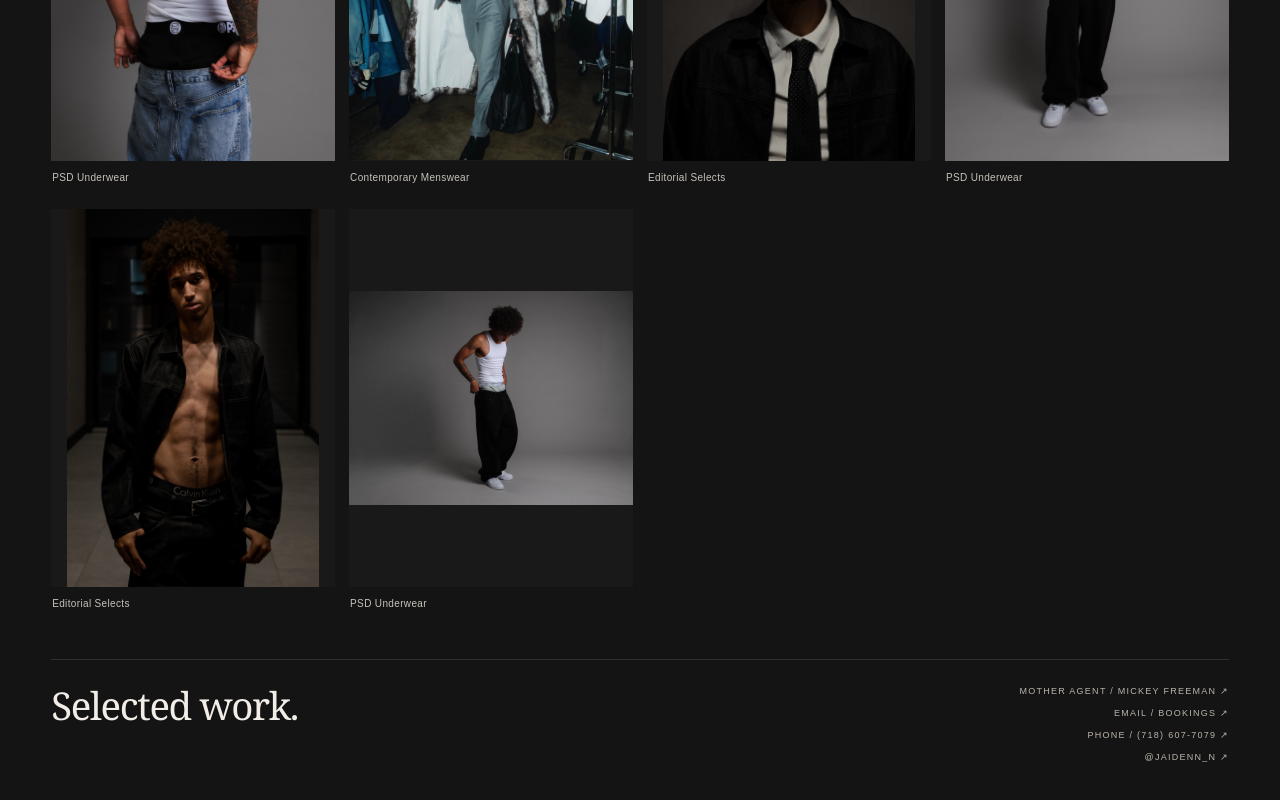
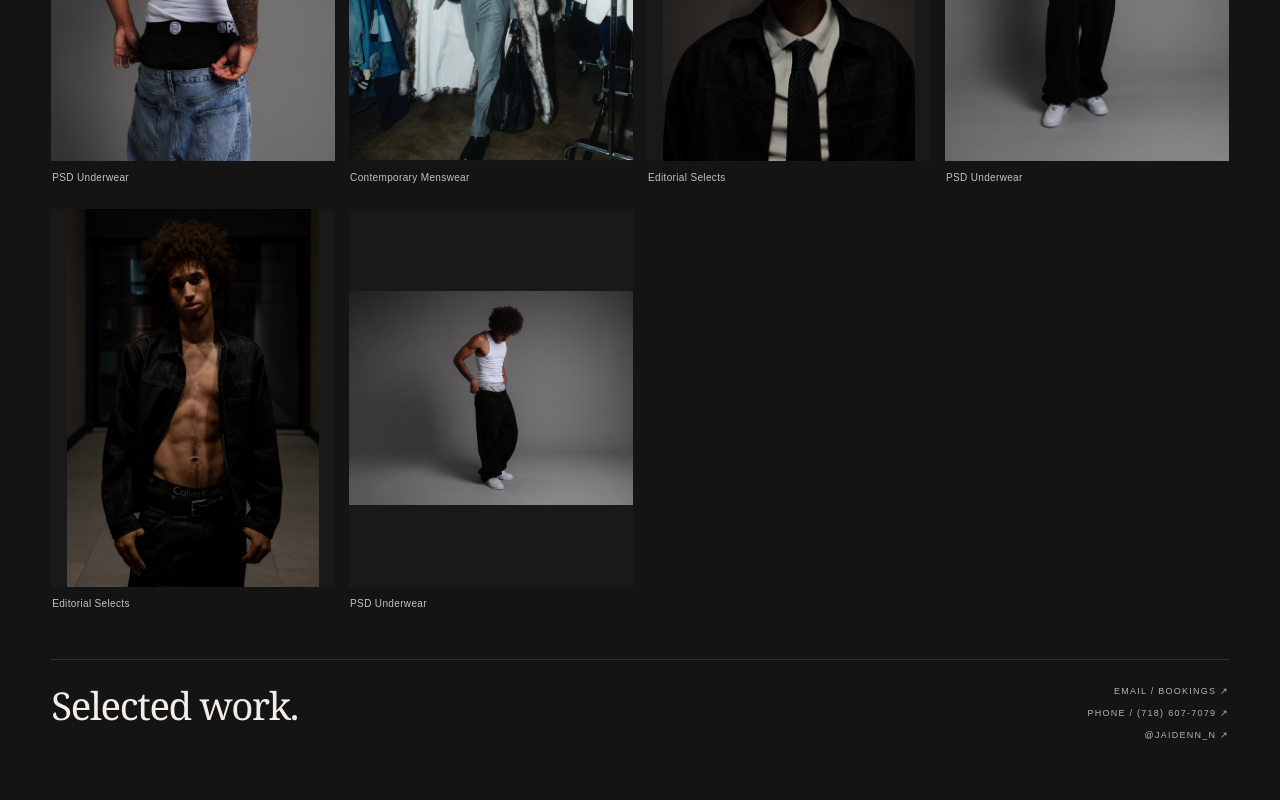
Before and after one commit to hyperjayy-star/hyperjayy-star.github.io, a plain HTML site: page index.html in a window 1280 px wide. Shown: the part 3464-4264 px from the top of the page. Drawn offline with Linux system fonts and the light colour scheme.

Commit message:
Remove former mother-agent credit and links

```diff
--- a/index.html
+++ b/index.html
@@ -82,7 +82,6 @@ html{scroll-behavior:smooth}body{overflow-x:hidden;overflow-y:auto}.home-portfol
   <div class="portfolio-foot">
     <div class="portfolio-foot-left">Selected work.</div>
     <div class="portfolio-foot-links">
-      <a href="/about/#mickey">MOTHER AGENT / MICKEY FREEMAN ↗</a>
       <a href="mailto:contact@jaidenortiz.com">EMAIL / BOOKINGS ↗</a>
       <a href="tel:+17186077079">PHONE / (718) 607-7079 ↗</a>
       <a href="https://www.instagram.com/jaidenn_n/" target="_blank" rel="noopener">@JAIDENN_N ↗</a>
```
